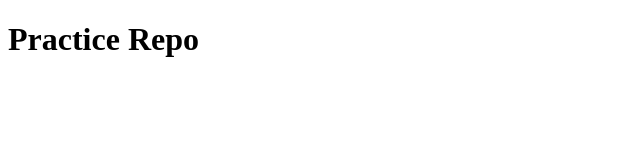
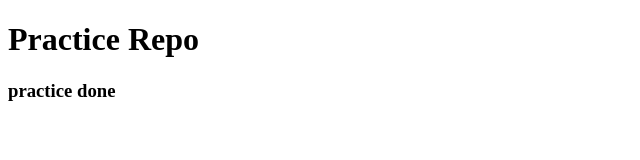
Before and after one commit to AkmolPhero/My-repo-akmol, a plain HTML site: page index.html in a window 1280 px wide. Shown: the whole page, without its empty margins (0-640 px from the left). Drawn offline with Linux system fonts and the light colour scheme.

Commit message:
My git commit

```diff
--- a/index.html
+++ b/index.html
@@ -8,5 +8,6 @@
 </head>
 <body>
     <h1>Practice Repo</h1>
+    <h3>practice done</h3>
 </body>
 </html>
```
